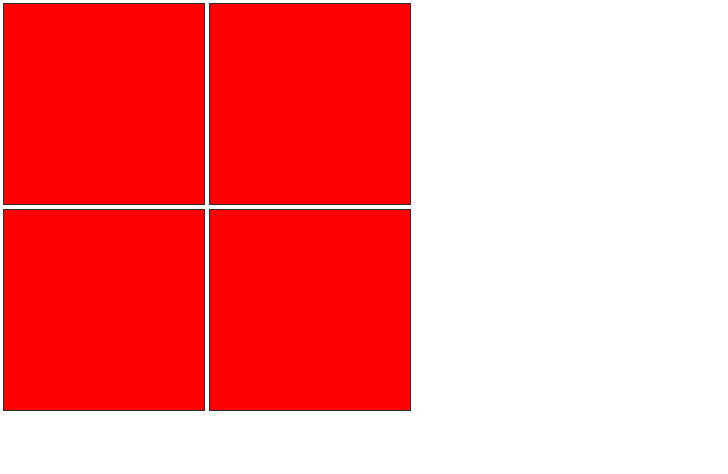
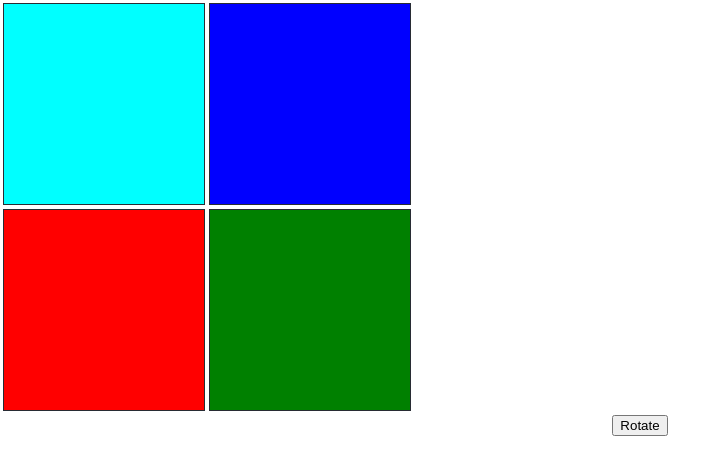
Before and after one commit to Miraschon/ReactDemo, a React (Create React App) app: page / in a window 1280 px wide. Shown: the top 474 px of the page, without its empty margins (0-728 px from the left). Built offline with nearby package versions, Linux system fonts and the light colour scheme.

Commit message:
Squares finished

```diff
--- a/src/App.js
+++ b/src/App.js
@@ -1,46 +1,10 @@
 import './App.css';
-import Square from "./components/square/Square";
-
-
-function random(n) {
-    return Math.floor(Math.random() * n) + 1;
-}
-
-function randomColor() {
-  const colors = ['red','green','blue','magenta', 'cyan']
-  return colors[random(5) - 1];
-}
-
+import SquarePage from './pages/SquarePage';
 
 function App() {
-  const color = randomColor();
-
-  return (
-    <div className="App">
-        <table id="simple-board">
-            <tbody>
-            <tr id="row1">
-                <td>
-                <Square/>
-                </td>
-                <td>
-                <Square/>
-                </td>
-            </tr>
-            <tr id="row2">
-                <td>
-                <Square color={randomColor()} />
-                </td>
-                    <td>
-                <Square color={color}/>
-                    </td>
-            </tr>
-
-            </tbody>
-        </table>
-
+    return <div>
+        <SquarePage/>
     </div>
-  );
 }
 
 export default App;
--- a/src/components/square/Square.js
+++ b/src/components/square/Square.js
@@ -1,24 +1,10 @@
 import './Square.css';
-import React, { useState } from 'react';
-
-function random(n) {
-    return Math.floor(Math.random() * n) + 1;
-}
-
-function randomColor() {
-    const colors = ['red','green','blue','magenta', 'cyan']
-    return colors[random(5) - 1];
-}
+import React from 'react';
 
 function Square(props) {
-    const {text} = props;
-    const [color, setColor] = useState("red")
+    const {text, color} = props;
 
-    function click() {
-        setColor(randomColor())
-    }
-
-    return <div onClick={click} className="square" style={{background:color}}>
+    return <div className="square" style={{background:color}}>
         {text}
     </div>
 }
--- /dev/null
+++ b/src/pages/SquarePage.js
@@ -0,0 +1,46 @@
+import Square from "../components/square/Square";
+import {useState} from "react";
+const colors = ['red','green','blue','cyan']
+function SquarePage() {
+const [counter,setCounter]=useState(0);
+function rotate(){
+        let temp= colors[0];
+        for(let i=0; i<colors.length; i++){
+            if(i<colors.length-1){
+                colors[i]=colors[i+1]
+            }else if(i===colors.length-1){
+                colors[i]=temp;
+            }
+        }
+        setCounter(counter+1)
+        console.log('colors ', colors[0], colors[1], colors[2], colors[3])
+    }
+    return (
+        <div className="App">
+            <table id="simple-board">
+                <tbody>
+                <tr id="row1">
+                    <td>
+                        <Square color={colors[3]}/>
+                    </td>
+                    <td>
+                        <Square color={colors[2]}/>
+                    </td>
+                </tr>
+                <tr id="row2">
+                    <td>
+                        <Square color={colors[0]}/>
+                    </td>
+                    <td>
+                        <Square color={colors[1]}/>
+                    </td>
+                </tr>
+                </tbody>
+
+            </table>
+            <button onClick={rotate}>Rotate</button>
+        </div>
+    );
+}
+
+export default SquarePage;
```
Also changed, not shown: todo.txt.
